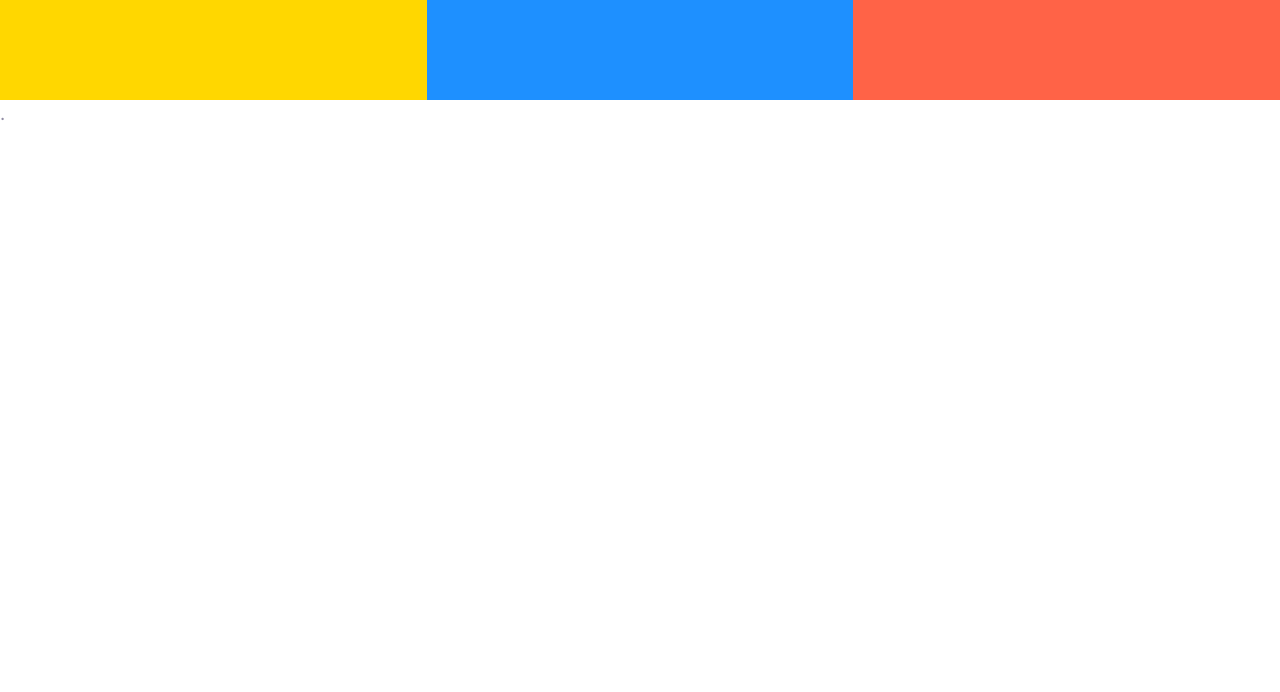
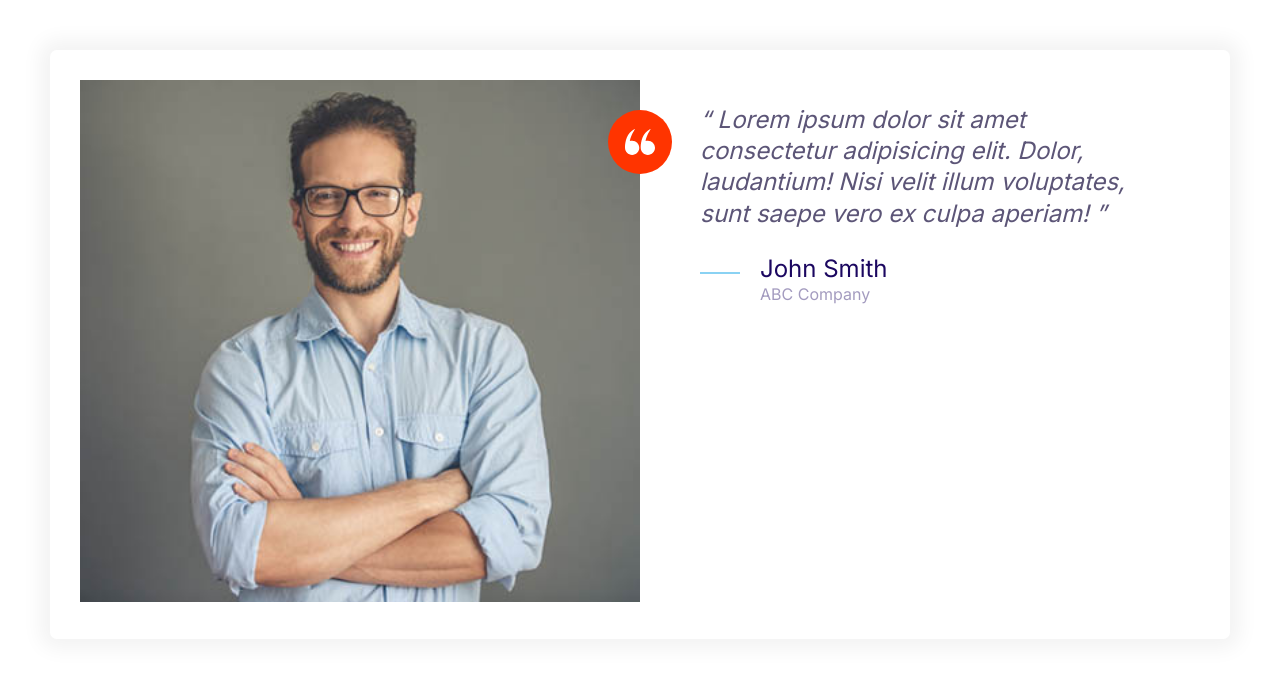
Before and after one commit to VidasUska/project-first, a plain HTML site: page index.html in a window 1280 px wide. Drawn offline with Linux system fonts and the light colour scheme.

Commit message:
Build testimonial.

```diff
--- a/css/styles.css
+++ b/css/styles.css
@@ -161,8 +161,17 @@ a {
   height: 40px;
 }
 
+.icon--small {
+  width: 30px;
+  height: 30px;
+}
+
 .icon--primary {
   fill: var(--color-primary);
+}
+
+.icon--white {
+  fill: #fff;
 }
 
 .icon-container {
@@ -173,6 +182,10 @@ a {
   display: inline-flex;
   justify-content: center;
   align-items: center;
+}
+
+.icon-container--accent {
+  background: var(--color-accent);
 }
 
 /* Buttons*/
@@ -437,3 +450,34 @@ a {
     grid-template-columns: repeat(3, 1fr);
   }
 }
+
+/* Testimonials */
+
+.testimonial {
+  padding: 3rem;
+}
+
+.testimonial__image {
+  position: relative;
+}
+
+.testimonial__image > img {
+  width: 100%;
+}
+
+.testimonial__image > .icon-container {
+  position: absolute;
+  top: 3rem;
+  right: -32px;
+}
+
+@media screen and (min-width: 768px) {
+  .testimonial .quote,
+  .testimonial .quote__author {
+    font-size: 2.4rem;
+  }
+
+  .testimonial .quote {
+    margin-left: 6rem;
+  }
+}
--- a/index.html
+++ b/index.html
@@ -14,12 +14,43 @@
     <link rel="stylesheet" href="css/normalize.css" />
     <link rel="stylesheet" href="css/styles.css" />
   </head>
-  <body>
-    <div class="grid grid--1x3">
-      <div style="height: 100px; background: gold"></div>
-      <div style="height: 100px; background: dodgerblue"></div>
-      <div style="height: 100px; background: tomato"></div>
+  <body style="padding: 5rem">
+    <div class="card testimonial">
+      <div class="grid grid--1x2">
+        <div class="testimonial__image">
+          <img
+            class="testimonial__image"
+            src="images/testimonial.jpg"
+            alt="A happy, smiling customer"
+          />
+          <span class="icon-container icon-container--accent">
+            <svg class="icon icon--white icon--small">
+              <use xlink:href="images/sprite.svg#quotes"></use>
+            </svg>
+          </span>
+        </div>
+
+        <blockquote class="quote">
+          <p class="quote__text">
+            Lorem ipsum dolor sit amet consectetur adipisicing elit. Dolor,
+            laudantium! Nisi velit illum voluptates, sunt saepe vero ex culpa
+            aperiam!
+          </p>
+          <footer>
+            <div class="media">
+              <div class="media__image">
+                <svg class="icon icon--primary quote__line">
+                  <use xlink:href="images/sprite.svg#line"></use>
+                </svg>
+              </div>
+              <div class="media__body">
+                <h3 class="media__title quote__author">John Smith</h3>
+                <p class="quote__organization">ABC Company</p>
+              </div>
+            </div>
+          </footer>
+        </blockquote>
+      </div>
     </div>
   </body>
-  .
 </html>
```
Also changed, not shown: components/testimonials.html (added, +37 -0 lines), images/testimonial.jpg (added).
